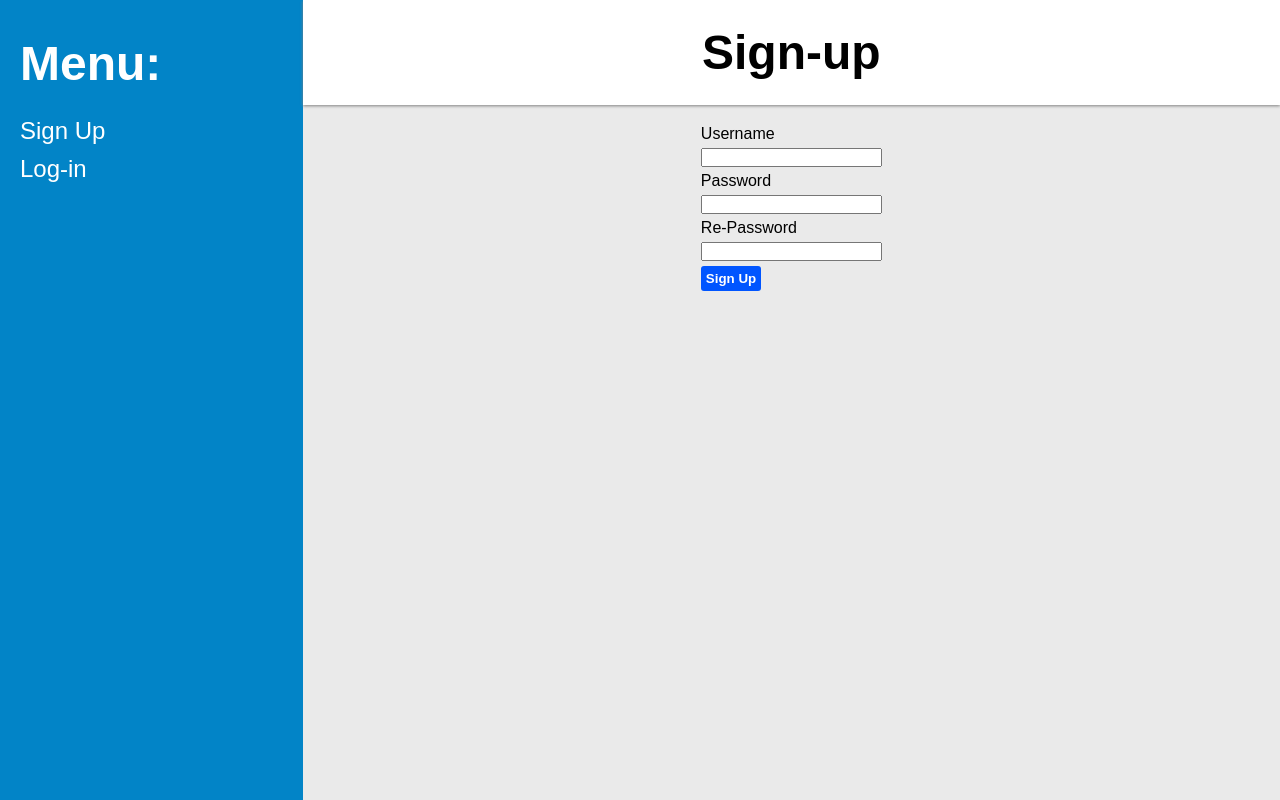
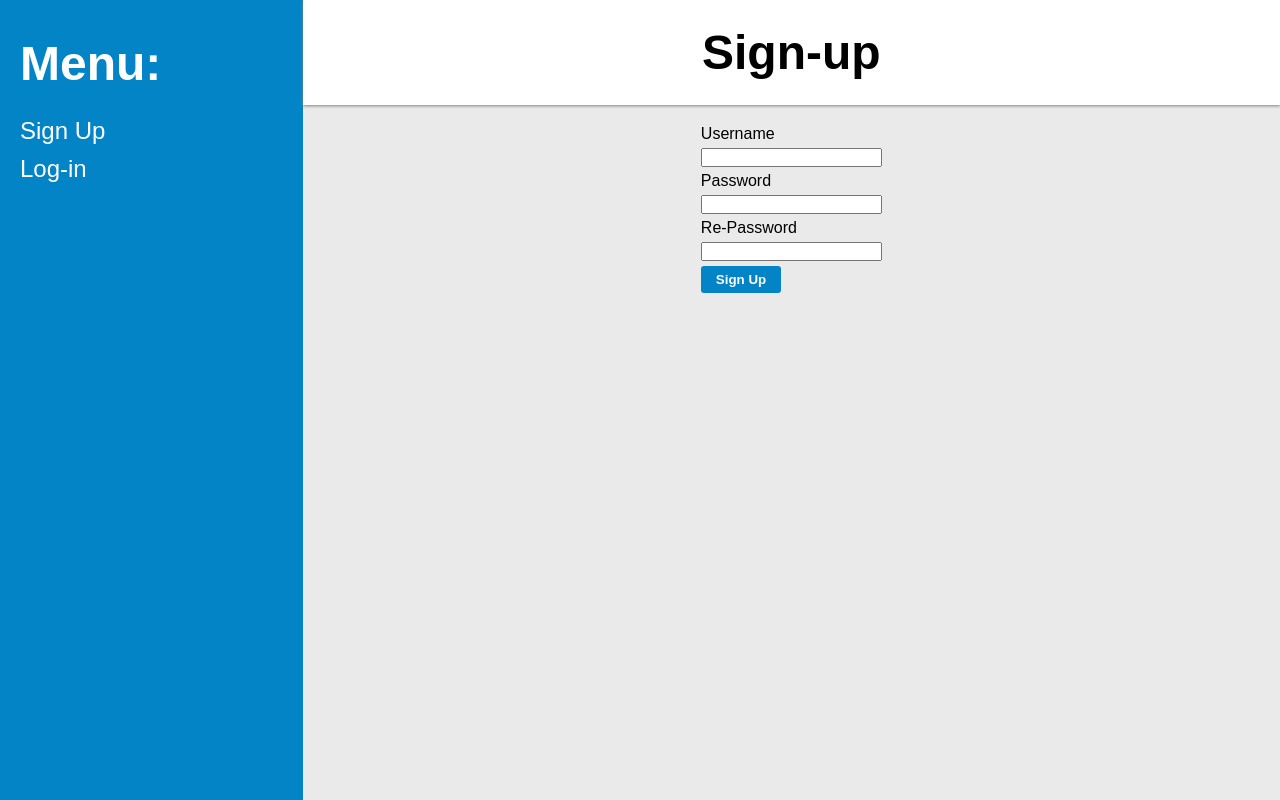
Before and after one commit to BigWojtek7/messaging-app-frontend, a React (Vite) app: page /sign-up in a window 1280 px wide. Built offline with nearby package versions, Linux system fonts and the light colour scheme.

Commit message:
Change padding & color button

```diff
--- a/src/index.css
+++ b/src/index.css
@@ -23,11 +23,14 @@ form {
 }
 
 button {
-  background-color: rgb(0, 85, 255);
+  background-color: #0284c7;
   color: white;
-  padding: 5px;
+  padding: 6px 15px;
   border: none;
   border-radius: 3px;
   font-weight: 700;
   cursor: pointer;
 }
+button:hover{
+  background-color: #016090;
+}
```
